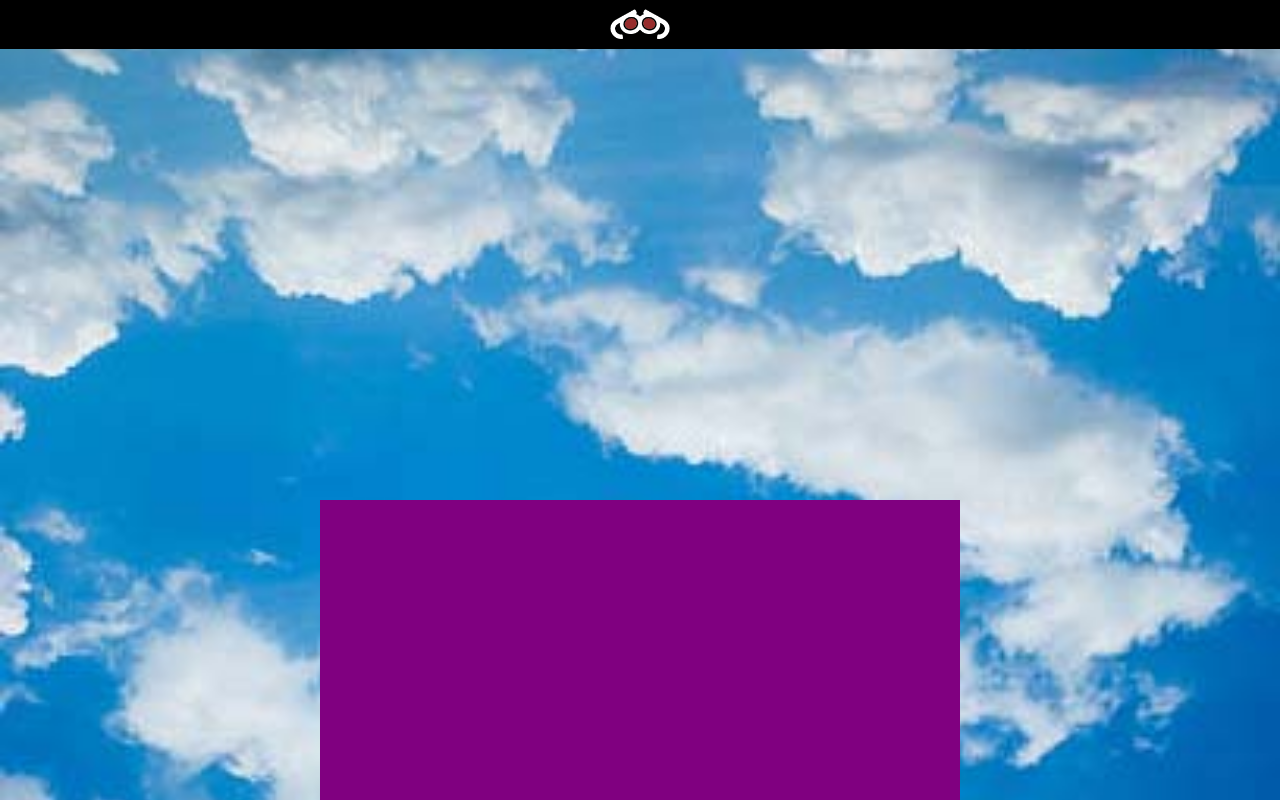
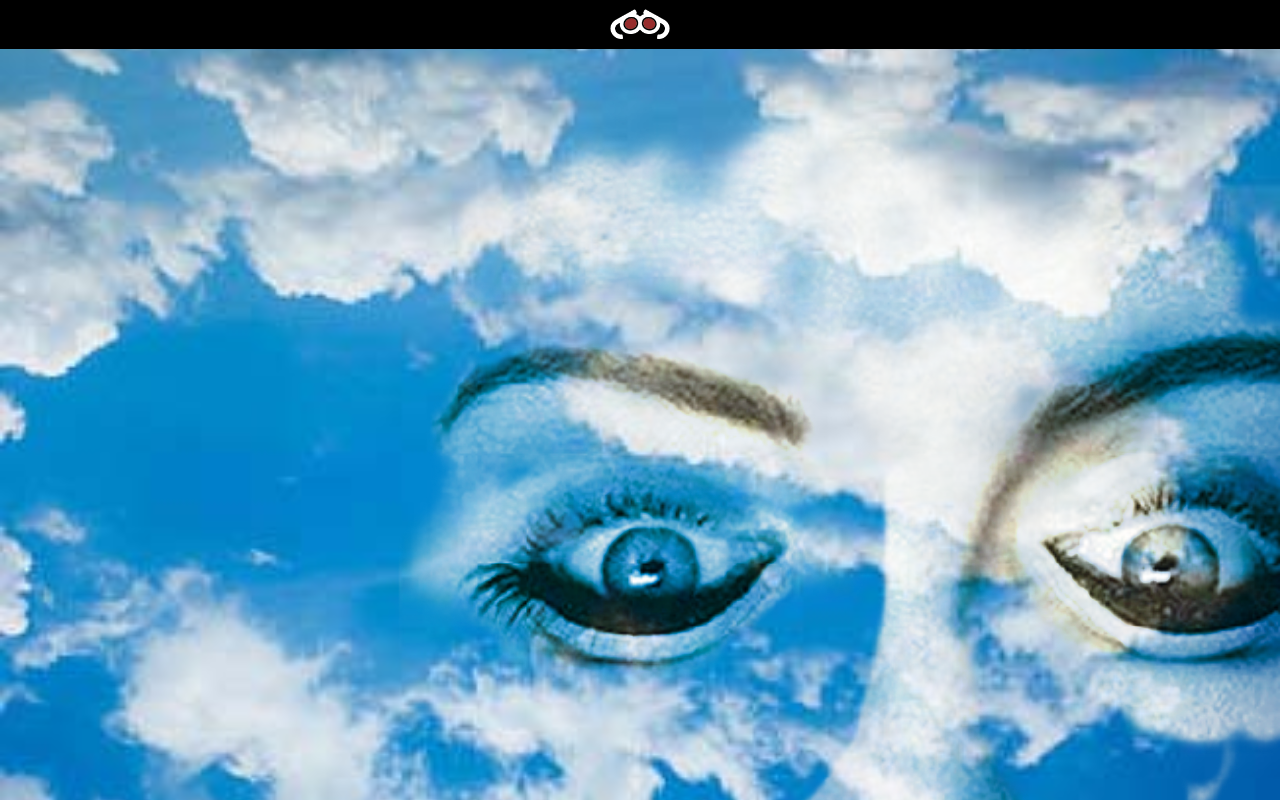
Before and after one commit to brand-identity-brand/blrow.world-old, a Next.js app: page /twitter in a window 1280 px wide. Shown: the top 800 px of the page. Built offline with nearby package versions, Linux system fonts and the light colour scheme.

Commit message:
edited twitter

```diff
--- a/pages/twitter/index.jsx
+++ b/pages/twitter/index.jsx
@@ -5,6 +5,7 @@ import { useRouter } from 'next/router'
 import Image from 'next/image'
 import GogglesIcon from './GogglesIcon.png';
 import Hand from './Hand.png';
+import Face from './face.png';
 import { use } from 'react'
 
 export default function Google() {
@@ -35,6 +36,25 @@ export default function Google() {
             fill
           />
         </div>
+      </div>
+      <div
+        style={{
+          width: '100vw',
+          mixBlendMode: 'hard-light', //hard-light, screen
+          position: 'relative',
+          right: '0',
+          display: 'flex',
+          flexDirection: 'row-reverse',
+        }}
+      >
+        <Image
+          src={Face}
+          style={{
+            width: '69%',
+            height: 'auto',
+            objectFit: 'contain'
+          }}
+        />
       </div>
 
       <div
--- a/pages/twitter/index.module.css
+++ b/pages/twitter/index.module.css
@@ -28,7 +28,7 @@
 }
 .headingContainer{
   width: 100%;
-  height: 500px;
+  height: 7vw;
 }
 
 .paintingSetContainer{
@@ -53,7 +53,7 @@
 }
 
 .size1{
-  width: 50vw;
+  width: 58vw;
   height: 60vw;
 }
 
```
Also changed, not shown: pages/twitter/face.png (added).
